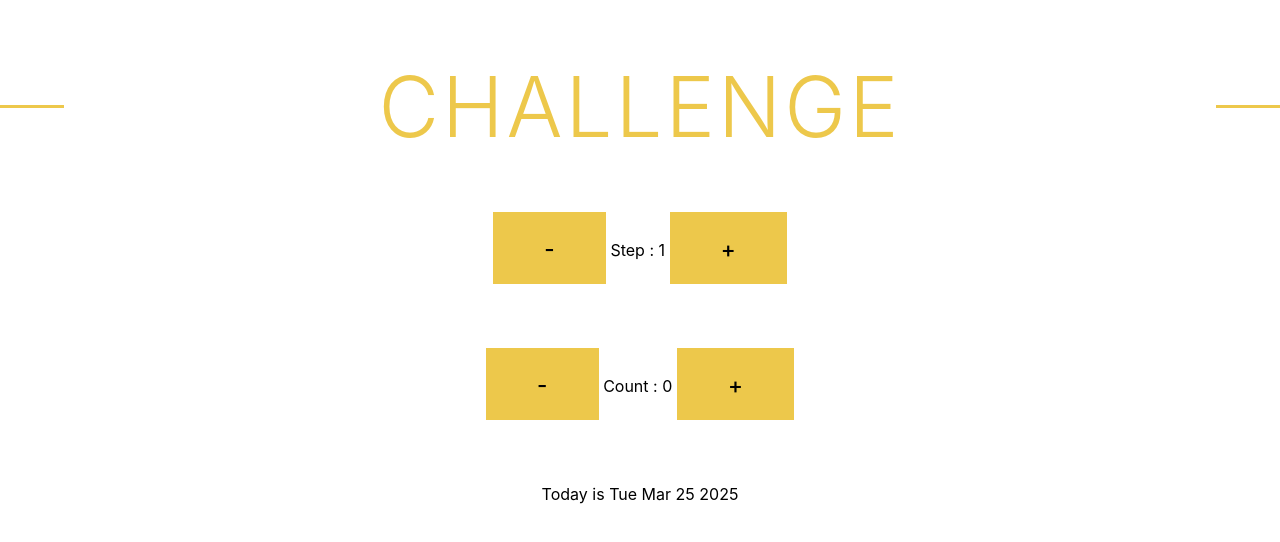
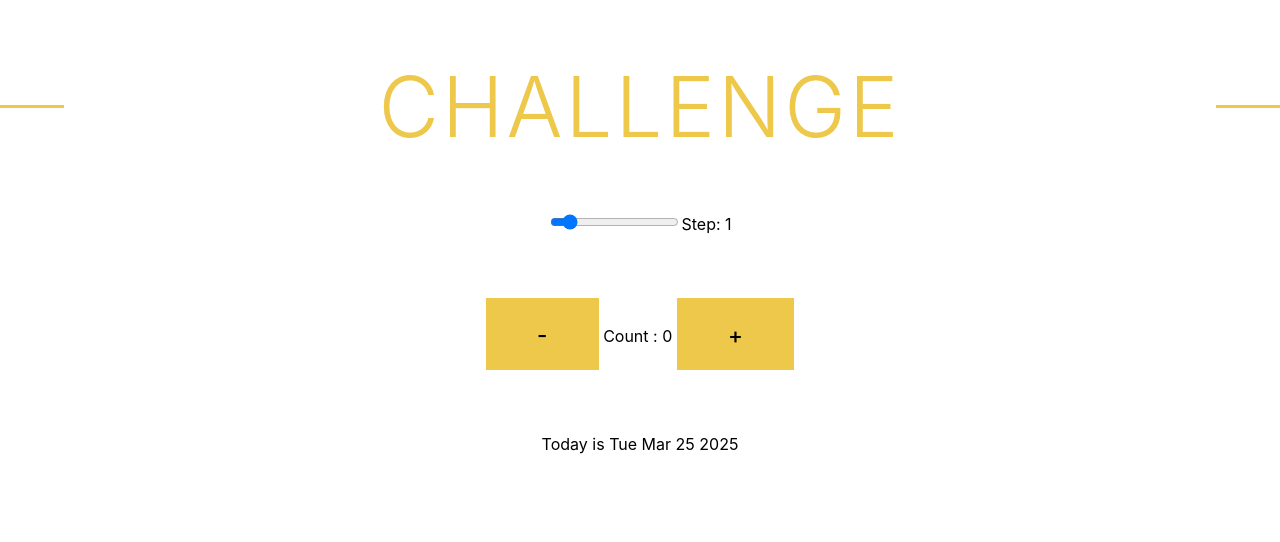
Before and after one commit to mehmetsukrukavak/counter, a React (Create React App) app: page / in a window 1280 px wide. Shown: the top 542 px of the page. Built offline with nearby package versions, Linux system fonts and the light colour scheme.

Commit message:
added Range.tsx instead of Step.tsx

```diff
--- a/src/components/Counter.tsx
+++ b/src/components/Counter.tsx
@@ -1,8 +1,9 @@
 import {useState} from "react";
 import "../index.css";
-import Step from "./Step";
+// import Step from "./Step";
 import Count from "./Count";
 import Result from "./Result";
+import Range from "./Range";
 
 
 
@@ -21,22 +22,27 @@ export default function Counter() {
         setCount(count => count - step);
     }
 
-    function handleStepIncrease() {
-        setStep(step => step + 1);
+    // function handleStepIncrease() {
+    //     setStep(step => step + 1);
+    // }
+    //
+    // function handleStepDecrease() {
+    //     setStep(step => step - 1);
+    // }
+    function handleSetStep(step: number) {
+        setStep(step);
     }
 
-    function handleStepDecrease() {
-        setStep(step => step - 1);
-    }
 
     return (
         <div className="counter">
 
-            <Step
+            <Range step={step} handleRange={handleSetStep} />
+            {/*<Step
                 step={step}
                 handleStepIncrease={handleStepIncrease}
                 handleStepDecrease={handleStepDecrease}
-            />
+            />*/}
             <Count
                 count={count}
                 handleCountIncrease={handleCountIncrease}
--- /dev/null
+++ b/src/components/Range.tsx
@@ -0,0 +1,17 @@
+function Range({step, handleRange} : {step: number,handleRange: Function}) {
+    return (
+        <div>
+            <input
+                type="range"
+                min={0} max={10}
+                value={step}
+                onChange={(e) => handleRange(Number(e.target.value))}
+            />
+
+            <span>Step: {step}</span>
+        </div>
+
+    );
+}
+
+export default Range;
```
